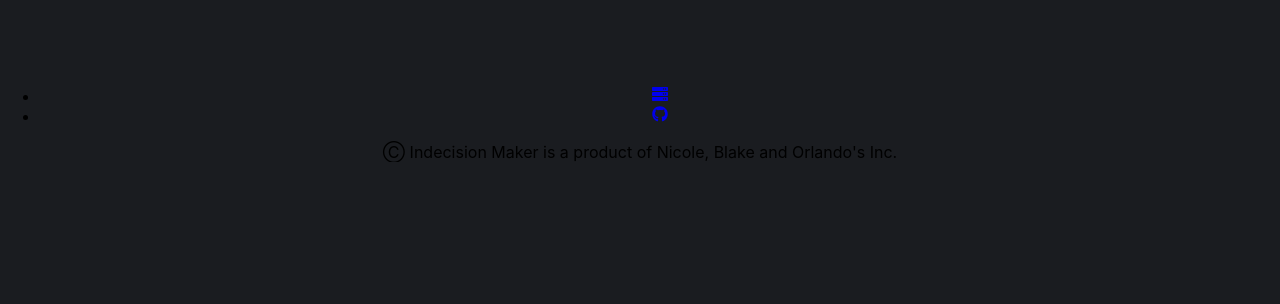
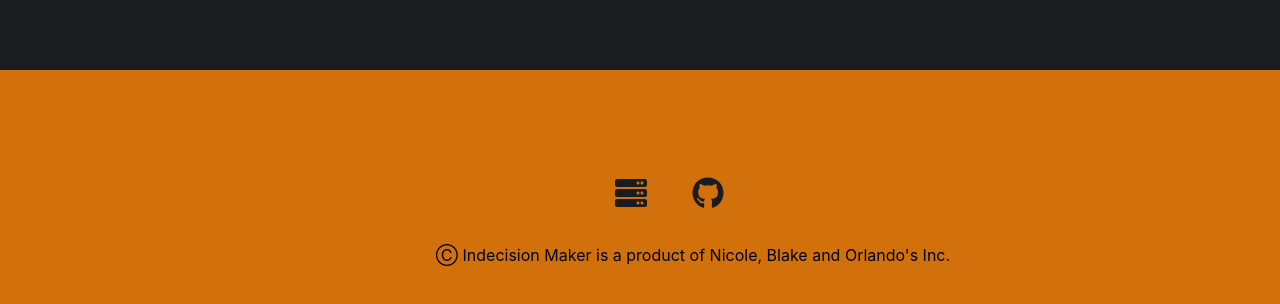
Before and after one commit to nicolegooden/indecision-maker, a React (Create React App) app: page / in a window 1280 px wide. Shown: the part 1993-2297 px from the top of the page. Before the commit the page ends 2155 px from the top, so only its background shows below. Built offline with nearby package versions, Linux system fonts and the light colour scheme.

Commit message:
Style footer

```diff
--- a/src/Components/HomePage/Homepage.scss
+++ b/src/Components/HomePage/Homepage.scss
@@ -41,11 +41,6 @@
                 font-size: 1.2em;
                 margin: 8% 2% 2% 1%;
 
-                a{
-                    .repo-link{
-                        color: $gold;
-                    }
-                }
             }
         }
     }
@@ -151,4 +146,36 @@
         }
     }
 
+    .social-section{
+        background-color: darken($gold, 30%);
+        height: 30vh;
+        position: relative;
+    }
+
+    .footer-links{
+        display: flex;
+        flex-direction: row;
+        list-style-type: none;
+        position: absolute;
+        top: 45%;
+        left: 45%;
+        margin: -25px 0 0 -25px;
+
+        .foot-link{
+            margin: 35%;
+
+            .repo-link{
+                color: $darkPurple;
+                font-size: 2em;
+                margin: 5%;
+            }
+        }
+    }
+
+    .copy-rights{
+        position: absolute;
+        top: 83%;
+        left: 36%;
+        margin: -25px 0 0 -25px;
+    }
 }
```
